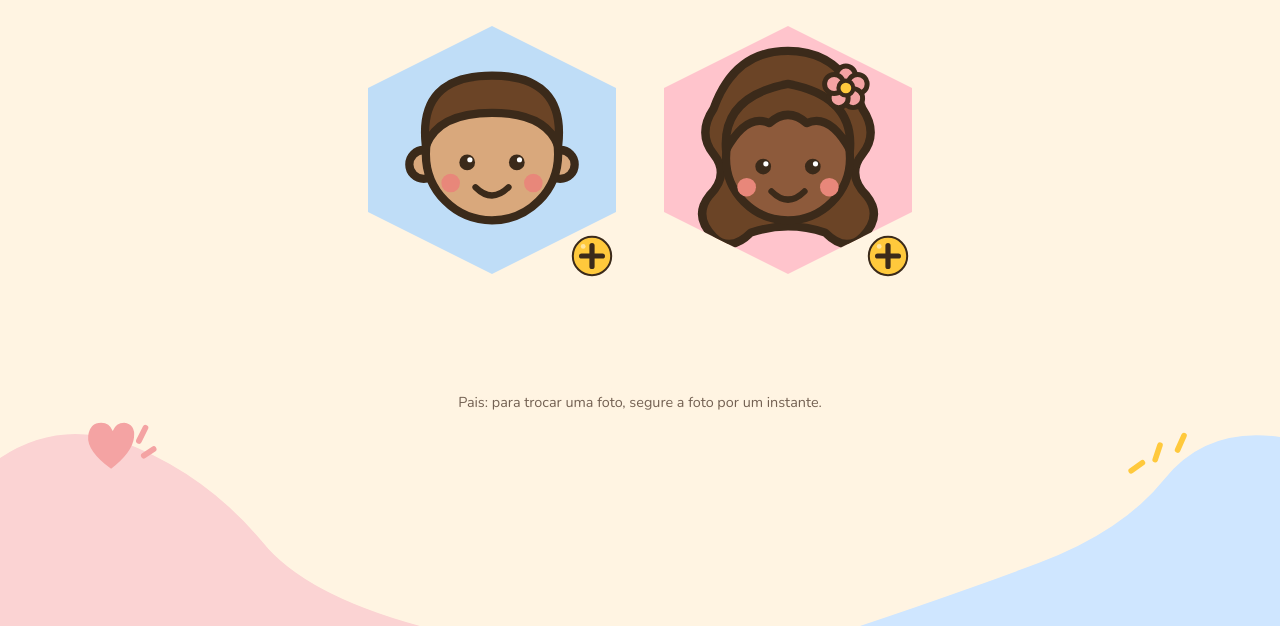
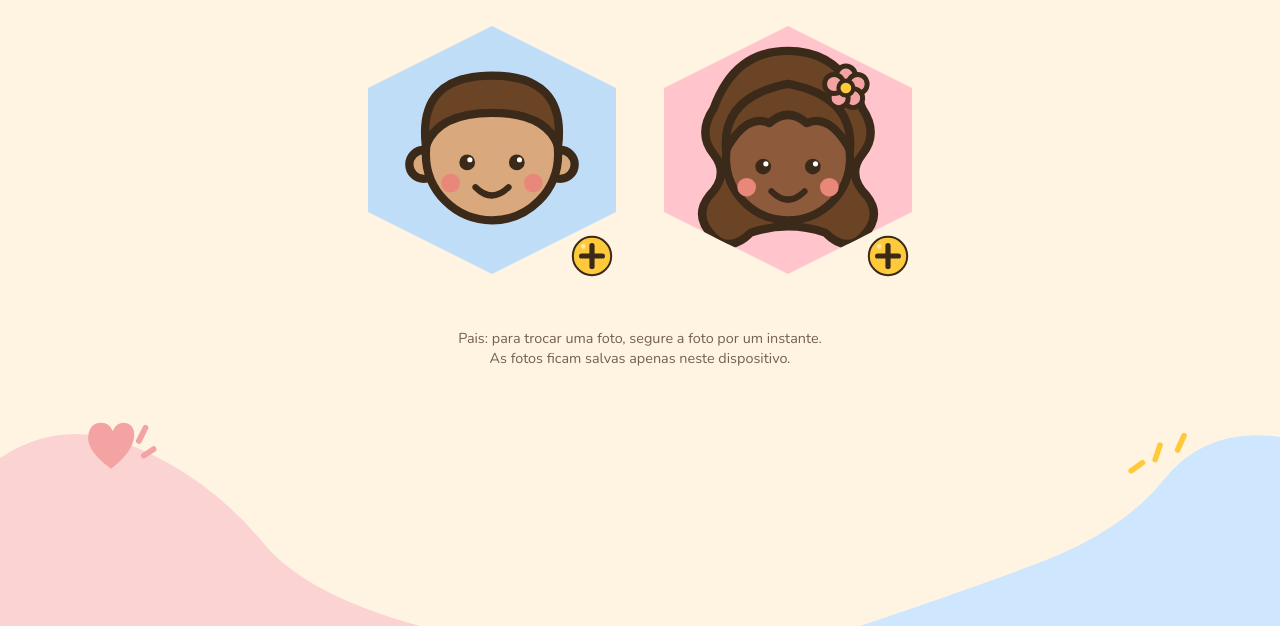
Before and after one commit to jpgurgel13/Colmeia-da-Sofia, a plain HTML site: page familia.html in a window 1280 px wide. Shown: the part 174-800 px from the top of the page. Drawn offline with nearby package versions, Linux system fonts and the light colour scheme; files whose address does not match are found by name.

Commit message:
feat: adicionada uma linha de aviso aos pais

```diff
--- a/familia.html
+++ b/familia.html
@@ -49,10 +49,14 @@
         </article>
       </div>
 
-      <p class="nome-familia"></p>
+            </div>
+
       <p class="dica-pais">
         Pais: para trocar uma foto, segure a foto por um instante.
       </p>
+      <p class="dica-pais">As fotos ficam salvas apenas neste dispositivo.</p>
+      <p class="nome-familia"></p>
+    </main>
     </main>
   </body>
 </html>
```
